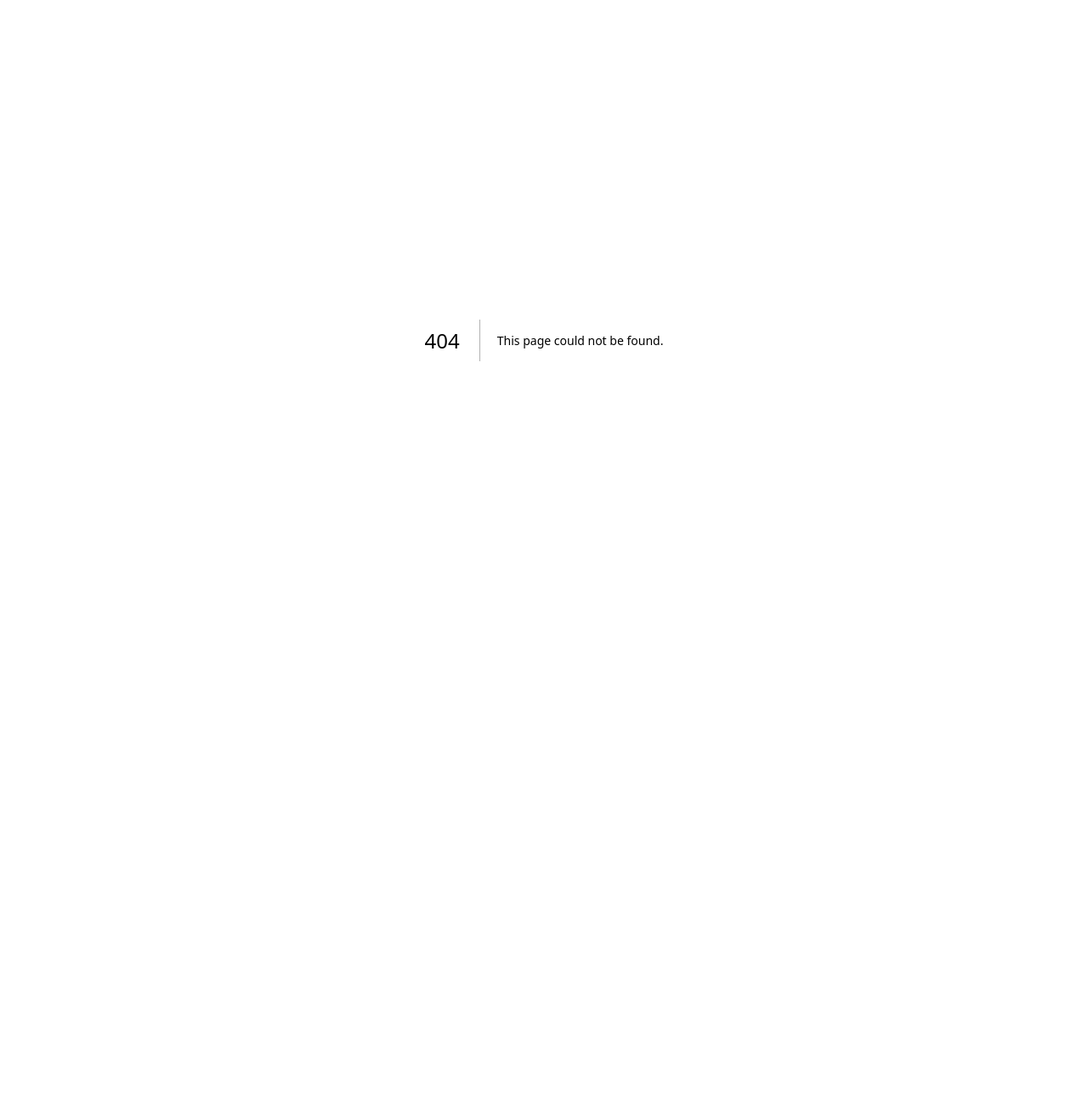
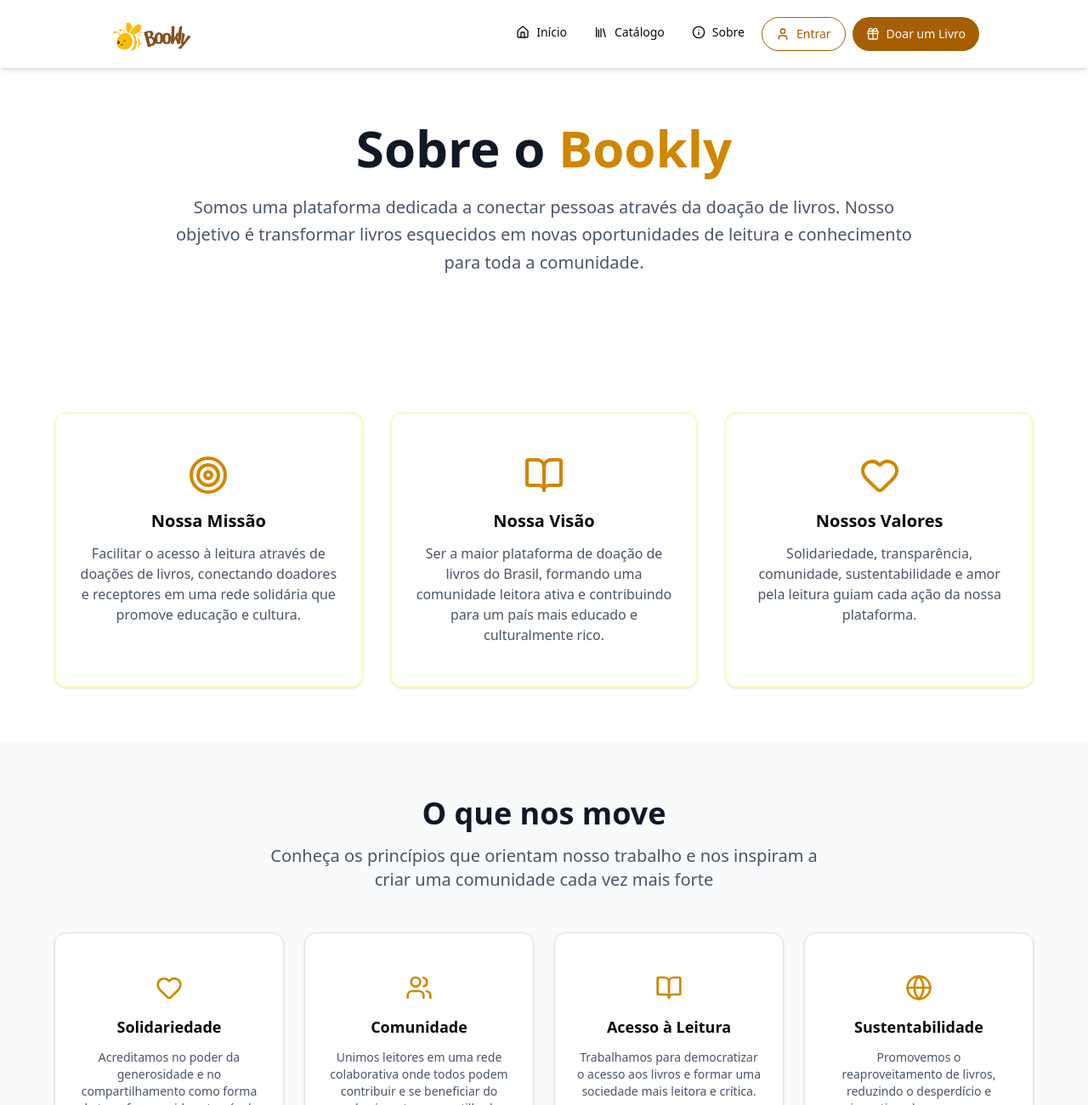
Before and after one commit to Ppedro-Leal/bookly-front, a Next.js app: page /about in a window 1280 px wide. Before the commit this address had no page. Shown: the top 1300 px of the page at 85% size. Before the commit the page ends 800 px from the top, so only its background shows below. Built offline with nearby package versions, Linux system fonts and the light colour scheme.

Commit message:
feat: verificação de login para cadastro de livro adicionado

```diff
--- /dev/null
+++ b/app/about/page.js
@@ -0,0 +1,143 @@
+"use client";
+
+import { Navbar } from "@/components/Navbar";
+import { Footer } from "@/components/Footer";
+import { Card, CardContent } from "@/components/ui/card";
+import { Heart, Users, BookOpen, Target, Globe } from "lucide-react";
+
+export default function Sobre() {
+  const valores = [
+    {
+      icon: <Heart className="h-8 w-8" />,
+      title: "Solidariedade",
+      description:
+        "Acreditamos no poder da generosidade e no compartilhamento como forma de transformar vidas através da leitura.",
+    },
+    {
+      icon: <Users className="h-8 w-8" />,
+      title: "Comunidade",
+      description:
+        "Unimos leitores em uma rede colaborativa onde todos podem contribuir e se beneficiar do conhecimento compartilhado.",
+    },
+    {
+      icon: <BookOpen className="h-8 w-8" />,
+      title: "Acesso à Leitura",
+      description:
+        "Trabalhamos para democratizar o acesso aos livros e formar uma sociedade mais leitora e crítica.",
+    },
+    {
+      icon: <Globe className="h-8 w-8" />,
+      title: "Sustentabilidade",
+      description:
+        "Promovemos o reaproveitamento de livros, reduzindo o desperdício e incentivando o consumo consciente.",
+    },
+  ];
+
+  return (
+    <div className="min-h-screen bg-gray-50">
+      <Navbar />
+
+      <section className="bg-white py-16">
+        <div className="container mx-auto px-4">
+          <div className="max-w-4xl mx-auto text-center">
+            <h1 className="text-4xl md:text-6xl font-bold text-gray-900 mb-6">
+              Sobre o <span className="text-yellow-600">Bookly</span>
+            </h1>
+            <p className="text-xl text-gray-600 mb-8 leading-relaxed">
+              Somos uma plataforma dedicada a conectar pessoas através da doação
+              de livros. Nosso objetivo é transformar livros esquecidos em novas
+              oportunidades de leitura e conhecimento para toda a comunidade.
+            </p>
+          </div>
+        </div>
+      </section>
+
+      <section className="py-16 bg-white">
+        <div className="container mx-auto px-4">
+          <div className="grid md:grid-cols-3 gap-8 max-w-6xl mx-auto">
+            <Card className="text-center border-2 border-yellow-100">
+              <CardContent className="p-6">
+                <Target className="h-12 w-12 text-yellow-600 mx-auto mb-4" />
+                <h3 className="text-xl font-bold mb-3">Nossa Missão</h3>
+                <p className="text-gray-600">
+                  Facilitar o acesso à leitura através de doações de livros,
+                  conectando doadores e receptores em uma rede solidária que
+                  promove educação e cultura.
+                </p>
+              </CardContent>
+            </Card>
+
+            <Card className="text-center border-2 border-yellow-100">
+              <CardContent className="p-6">
+                <BookOpen className="h-12 w-12 text-yellow-600 mx-auto mb-4" />
+                <h3 className="text-xl font-bold mb-3">Nossa Visão</h3>
+                <p className="text-gray-600">
+                  Ser a maior plataforma de doação de livros do Brasil, formando
+                  uma comunidade leitora ativa e contribuindo para um país mais
+                  educado e culturalmente rico.
+                </p>
+              </CardContent>
+            </Card>
+
+            <Card className="text-center border-2 border-yellow-100">
+              <CardContent className="p-6">
+                <Heart className="h-12 w-12 text-yellow-600 mx-auto mb-4" />
+                <h3 className="text-xl font-bold mb-3">Nossos Valores</h3>
+                <p className="text-gray-600">
+                  Solidariedade, transparência, comunidade, sustentabilidade e
+                  amor pela leitura guiam cada ação da nossa plataforma.
+                </p>
+              </CardContent>
+            </Card>
+          </div>
+        </div>
+      </section>
+
+      <section className="py-16 bg-gray-50">
+        <div className="container mx-auto px-4">
+          <div className="text-center mb-12">
+            <h2 className="text-3xl md:text-4xl font-bold text-gray-900 mb-4">
+              O que nos move
+            </h2>
+            <p className="text-xl text-gray-600 max-w-2xl mx-auto">
+              Conheça os princípios que orientam nosso trabalho e nos inspiram a
+              criar uma comunidade cada vez mais forte
+            </p>
+          </div>
+
+          <div className="grid md:grid-cols-2 lg:grid-cols-4 gap-6 max-w-6xl mx-auto">
+            {valores.map((valor, index) => (
+              <Card
+                key={index}
+                className="text-center hover:shadow-lg transition-shadow"
+              >
+                <CardContent className="p-6">
+                  <div className="text-yellow-600 mb-4 flex justify-center">
+                    {valor.icon}
+                  </div>
+                  <h3 className="text-lg font-bold mb-3">{valor.title}</h3>
+                  <p className="text-gray-600 text-sm">{valor.description}</p>
+                </CardContent>
+              </Card>
+            ))}
+          </div>
+        </div>
+      </section>
+
+      <section className="py-16 bg-white">
+        <div className="container mx-auto px-4">
+          <div className="max-w-4xl mx-auto">
+            <div className="bg-yellow-50 border-l-4 border-yellow-600 p-6 rounded-r-lg">
+              <p className="text-yellow-800 font-medium italic">
+                Um livro doado é uma história compartilhada, um conhecimento
+                multiplicado e um futuro enriquecido.
+              </p>
+            </div>
+          </div>
+        </div>
+      </section>
+
+      <Footer />
+    </div>
+  );
+}
--- a/app/page.js
+++ b/app/page.js
@@ -4,14 +4,51 @@
 import { Navbar } from "@/components/Navbar";
 import SearchBar from "@/components/SearchBar";
 import { Button } from "@/components/ui/button";
-import { Heart, Library, Plus, TrendingUp, Users } from "lucide-react";
-import { useState } from "react";
+import { Heart, Library, Plus, TrendingUp, Users, Gift } from "lucide-react";
+import { useState, useEffect } from "react";
 import { mockBooks } from "@/data/mockData";
 import { Footer } from "@/components/Footer";
+import Link from "next/link";
+import { useRouter } from "next/navigation";
 
 export default function Home() {
   const [searchQuery, setSearchQuery] = useState("");
-  const featuredBooks = mockBooks.slice(0, 4);
+  const [isLoggedIn, setIsLoggedIn] = useState(false);
+  const router = useRouter();
+
+  // Verificar se o usuário está logado (simulação)
+  useEffect(() => {
+    // Na prática, você verificaria um token JWT, session, etc.
+    const checkAuth = () => {
+      const userToken = localStorage.getItem("userToken");
+      const userData = localStorage.getItem("userData");
+      setIsLoggedIn(!!(userToken && userData));
+    };
+
+    checkAuth();
+
+    // Ouvir mudanças no localStorage (para quando o usuário fizer login/logout em outra aba)
+    window.addEventListener("storage", checkAuth);
+
+    return () => {
+      window.removeEventListener("storage", checkAuth);
+    };
+  }, []);
+
+  const handleDoarLivro = () => {
+    if (!isLoggedIn) {
+      // Redirecionar para página de login com callback para forms
+      router.push("/login?redirect=/forms");
+      return;
+    }
+
+    // Se estiver logado, redirecionar normalmente
+    router.push("/forms");
+  };
+
+  const handleExplorarCatalogo = () => {
+    router.push("/catalogo");
+  };
 
   return (
     <div>
@@ -20,44 +57,52 @@
       <section className="bg-white py-16">
         <div className="text-center space-y-6 max-w-4xl mx-auto">
           <h1 className="text-6xl font-bold">
-            Empreste, venda ou descubra
+            Doe, receba ou descubra
             <span className="block text-yellow-600">novos livros</span>
           </h1>
           <p className="text-xl text-muted-foreground">
-            Conecte-se com outros amantes de livros, compartilhe sua biblioteca
-            e encontre sua próxima leitura favorita.
+            Conecte-se com outros amantes de leitura, doe livros que já leu e
+            encontre sua próxima leitura favorita gratuitamente.
           </p>
 
           <div className="pt-6">
             <SearchBar
               value={searchQuery}
               onChange={setSearchQuery}
-              onSearch={() => console.log("Search:", searchQuery)}
+              onSearch={() => console.log("Buscar:", searchQuery)}
             />
           </div>
 
           <div className="flex flex-wrap justify-center gap-4 pt-4">
-            <Button size="lg">
+            <Button size="lg" onClick={handleExplorarCatalogo}>
               <Library />
-              Explorar Catálogo
+              Explorar Acervo
             </Button>
-            <Button variant="outline" size="lg">
-              <Plus />
-              Cadastrar Meu Livro
+
+            <Button variant="outline" size="lg" onClick={handleDoarLivro}>
+              <Gift />
+              Doar um Livro
             </Button>
           </div>
+
+          {!isLoggedIn && (
+            <div className="text-sm text-muted-foreground mt-2">
+              * É necessário estar logado para doar livros
+            </div>
+          )}
         </div>
       </section>
+
       <section className="bg-white py-16 border-y px-32">
         <div className="grid grid-cols-3 gap-8">
           <div className="text-center space-y-3 p-6">
             <div className="w-16 h-16 mx-auto bg-yellow-600 rounded-full flex items-center justify-center">
               <Heart className="h-8 w-8 text-white" />
             </div>
-            <h3 className="text-xl font-bold">Compartilhe a Leitura</h3>
+            <h3 className="text-xl font-bold">Doe com Carinho</h3>
             <p className="text-muted-foreground">
-              Empreste seus livros favoritos e ajude outros leitores a
-              descobrirem novas histórias.
+              Doe seus livros com amor e permita que outras pessoas descubram
+              histórias incríveis sem custo algum.
             </p>
           </div>
 
@@ -65,10 +110,10 @@
             <div className="w-16 h-16 mx-auto bg-yellow-600 rounded-full flex items-center justify-center">
               <Users className="h-8 w-8 text-white" />
             </div>
-            <h3 className="text-xl font-bold">Comunidade Ativa</h3>
+            <h3 className="text-xl font-bold">Comunidade Solidária</h3>
             <p className="text-muted-foreground">
-              Conecte-se com leitores da sua região e forme uma rede de troca de
-              livros.
+              Faça parte de uma rede de leitores que acredita no poder de
+              compartilhar conhecimento e entretenimento.
             </p>
           </div>
 
@@ -76,10 +121,10 @@
             <div className="w-16 h-16 mx-auto bg-yellow-600 rounded-full flex items-center justify-center">
               <TrendingUp className="h-8 w-8 text-white" />
             </div>
-            <h3 className="text-xl font-bold">Sustentável</h3>
+            <h3 className="text-xl font-bold">Impacto Social</h3>
             <p className="text-muted-foreground">
-              Dê uma segunda vida aos livros e contribua para um consumo mais
-              consciente.
+              Promova o acesso à leitura e contribua para uma sociedade mais
+              educada e culturalmente rica.
             </p>
           </div>
         </div>
@@ -88,22 +133,22 @@
       <section className="container mx-auto px-4 py-16">
         <div className="text-center mb-12">
           <h2 className="text-3xl md:text-4xl font-bold mb-4">
-            Livros em Destaque
+            Livros Disponíveis para Doação
           </h2>
           <p className="text-muted-foreground text-lg">
-            Descubra as últimas adições ao nosso catálogo
+            Encontre livros incríveis doados por nossa comunidade
           </p>
         </div>
 
         <div className="grid grid-cols-1 sm:grid-cols-2 lg:grid-cols-4 gap-6 mb-8">
-          {featuredBooks.map((book) => (
+          {mockBooks.slice(0, 4).map((book) => (
             <BookCard key={book.id} book={book} />
           ))}
         </div>
 
         <div className="text-center">
-          <Button variant="outline" size="lg">
-            Ver Todos os Livros
+          <Button variant="outline" size="lg" onClick={handleExplorarCatalogo}>
+            Ver Todos os Livros Disponíveis
           </Button>
         </div>
       </section>
--- a/components/Navbar.js
+++ b/components/Navbar.js
@@ -1,10 +1,12 @@
 import Image from "next/image";
 import { Button } from "./ui/button";
-import { Home, Info, Library, Plus, User } from "lucide-react";
+import { Gift, Home, Info, Library, Plus, User } from "lucide-react";
+import Link from "next/link";
 
 export function Navbar() {
   return (
     <nav className="bg-white sticky top-0 z-50 px-32 py-4 flex justify-between items-center shadow-md">
+      <Link href="/">
         <Image
           src="/logo-navbar.png"
           alt="Logo"
@@ -12,27 +14,34 @@
           height={20}
           priority
         />
+      </Link>
       <div className="flex gap-2">
+        <Link href="/">
           <Button variant="ghost">
             <Home />
             Início
           </Button>
+        </Link>
         <Button variant="ghost">
           <Library />
           Catálogo
         </Button>
+        <Link href="/about">
           <Button variant="ghost">
             <Info />
             Sobre
           </Button>
+        </Link>
         <Button variant="outline" size="lg">
           <User />
           Entrar
         </Button>
+        <Link href="/forms">
           <Button size="lg">
-          <Plus />
-          Cadastrar Livro
+            <Gift />
+            Doar um Livro
           </Button>
+        </Link>
       </div>
     </nav>
   );
```
Also changed, not shown: app/forms/page.js (+58 -72 lines), 1 other file (tests, documents, lock files or other folders). Lines whose indentation alone changed are shown as unchanged.
